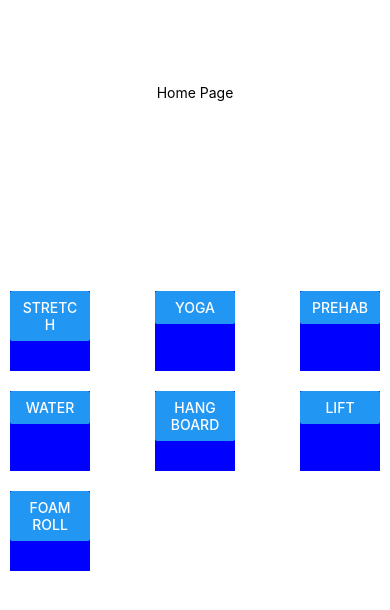
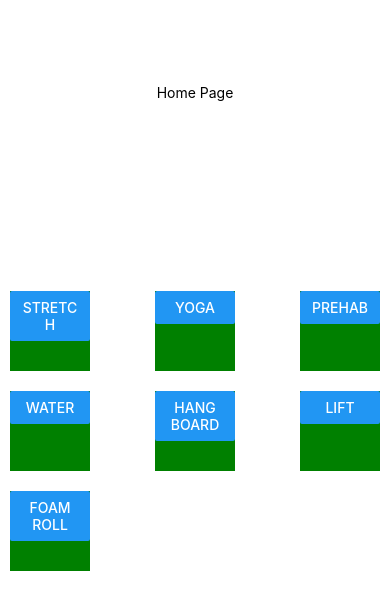
Before and after one commit to zoesol/furry-telegram, a React Native app in the folder furryTelegram/: screen / in a window 390 px wide. Shown: the top 610 px of the page. Built offline with nearby package versions, Linux system fonts and the light colour scheme.

Commit message:
Home Page Habit Buttons Now Support Clicking.

```diff
--- a/furryTelegram/App.js
+++ b/furryTelegram/App.js
@@ -21,7 +21,12 @@ const styles = StyleSheet.create({
   },
   habit: {
     width: 80, height: 80, margin: 10,
+  },
+  onButton: {
     backgroundColor:"blue"
+  },
+  offButton: {
+    backgroundColor:"green"
   },
   pageTitle: {
     top: '10%',
@@ -40,6 +45,19 @@ const habits = [
 ]
 
 export default class HelloWorldApp extends Component {
+  constructor(props) {
+    super(props);
+    this.state = { pressStatus: Array.from(Array(habits.length), (_, i) => false)};
+  }
+  toggleButtonStatus = (i) => {
+    console.log(this.state);
+    this.setState((previousState) => {
+      let newPressStatus = previousState.pressStatus;
+      newPressStatus[i] = !newPressStatus[i];
+      return {pressStatus: newPressStatus}
+    }
+    )
+  }
   render() {
     return (
       <View style={styles.homePage}>
@@ -51,9 +69,10 @@ export default class HelloWorldApp extends Component {
         <View style={styles.habitGroup}>
           {habits.map((habit, i) => {
             return (
-              <View style={styles.habit}>
+              <View style={[styles.habit, this.state.pressStatus[i] ? styles.onButton : styles.offButton]}>
                 <Button
                   title={habit}
+                  onPress={() => this.toggleButtonStatus(i)}
                 >
                 </Button>
               </View>
```
